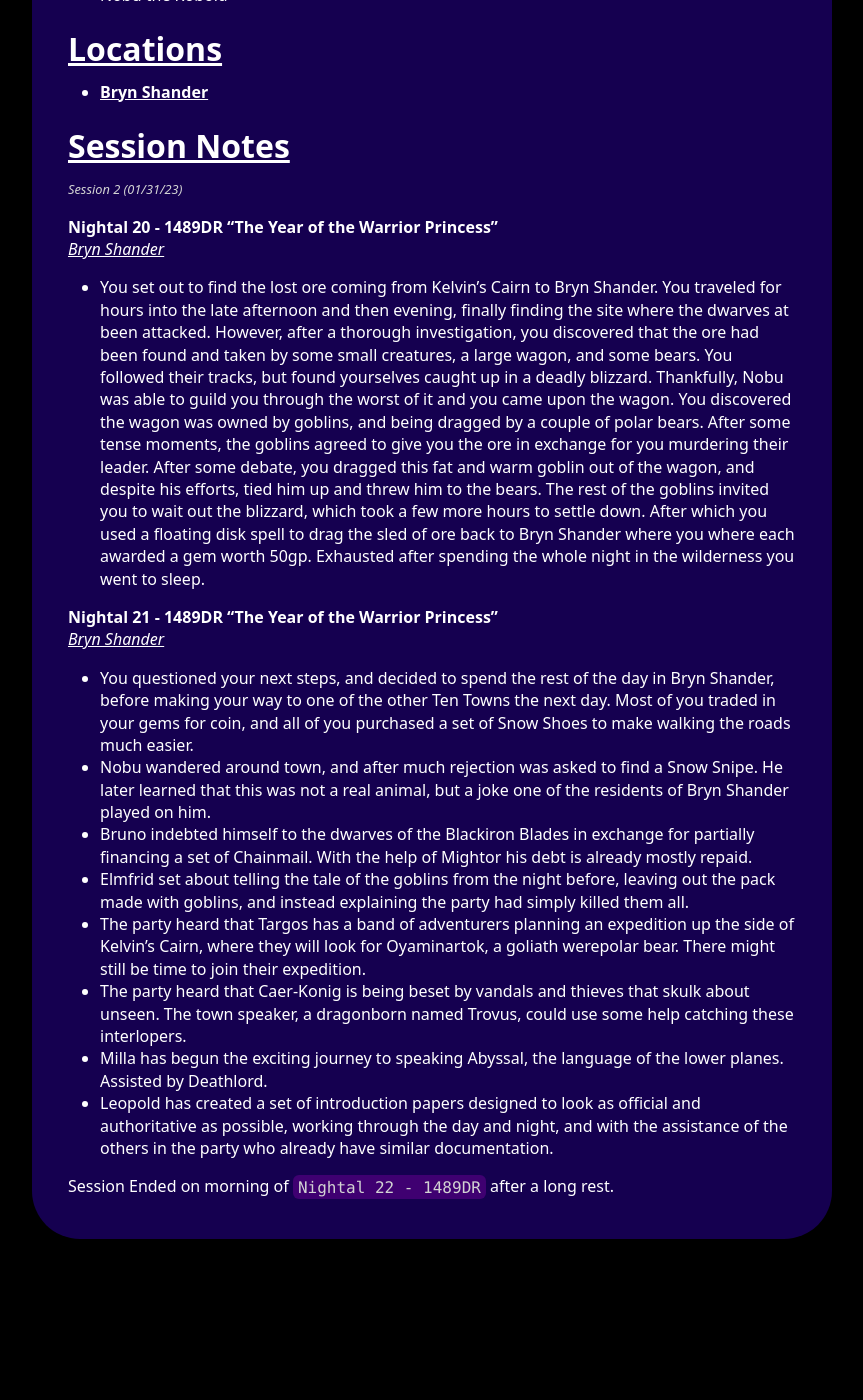
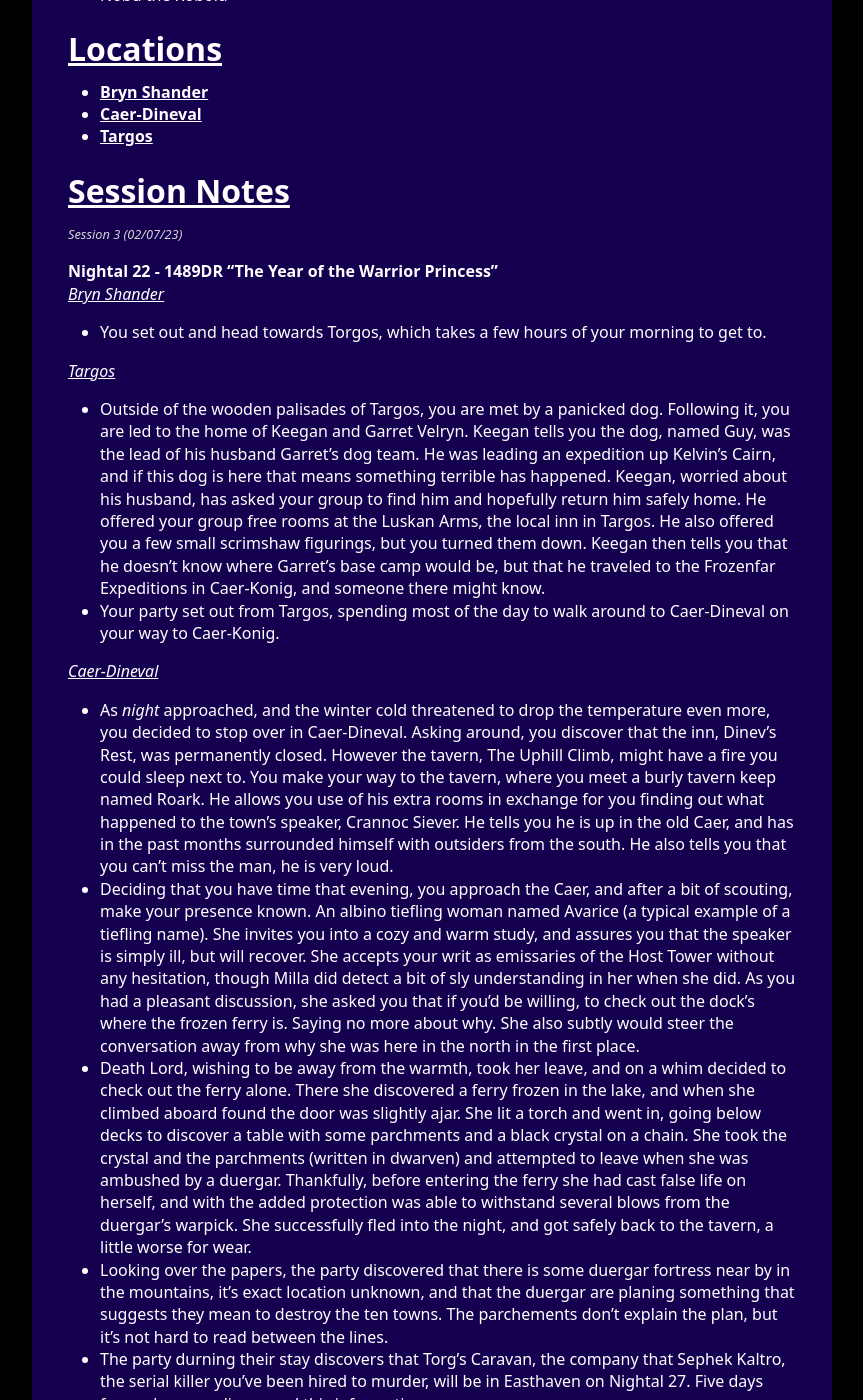
Before and after one commit to GMTim/RimeOfTheFrostMaiden, a Jekyll site: the page built from index.md, in a window 1280 px wide and 1400 px high, scrolled down 409 px. Shown: the whole window, without its empty margins (208-1071 px from the left). Built offline with Jekyll 4.4.1, drawn with Linux system fonts in a browser that asks for light colours; before the commit the page ends 1668 px from its top, so only the background shows below that; some of the changed text lies outside the part shown.

Commit message:
Added in two towns and last session's notes.

```diff
--- a/index.md
+++ b/index.md
@@ -13,28 +13,32 @@
 
 ## [Locations](./locations/locations.md)
 - [**Bryn Shander**](./locations/bryn-shander.md)
+- [**Caer-Dineval**](./locations/caer-dineval.md)
+- [**Targos**](./locations/targos.md)
 
 ## [Session Notes](./past-sessions.md)
-<em class="subtext">Session 2 (01/31/23)</em>
+<em class="subtext">Session 3 (02/07/23)</em>
 
-**Nightal 20 - 1489DR "The Year of the Warrior Princess"**
+**Nightal 22 - 1489DR "The Year of the Warrior Princess"**
 _[Bryn Shander](./locations/bryn-shander.md)_
 
-- You set out to find the lost ore coming from Kelvin's Cairn to Bryn Shander. You traveled for hours into the late afternoon and then evening, finally finding the site where the dwarves at been attacked. However, after a thorough investigation, you discovered that the ore had been found and taken by some small creatures, a large wagon, and some bears. You followed their tracks, but found yourselves caught up in a deadly blizzard. Thankfully, Nobu was able to guild you through the worst of it and you came upon the wagon. You discovered the wagon was owned by goblins, and being dragged by a couple of polar bears. After some tense moments, the goblins agreed to give you the ore in exchange for you murdering their leader. After some debate, you dragged this fat and warm goblin out of the wagon, and despite his efforts, tied him up and threw him to the bears. The rest of the goblins invited you to wait out the blizzard, which took a few more hours to settle down. After which you used a floating disk spell to drag the sled of ore back to Bryn Shander where you where each awarded a gem worth 50gp. Exhausted after spending the whole night in the wilderness you went to sleep.
+- You set out and head towards Torgos, which takes a few hours of your morning to get to.
 
-**Nightal 21 - 1489DR "The Year of the Warrior Princess"**
-_[Bryn Shander](./locations/bryn-shander.md)_
+_[Targos](./locations/targos.md)_
 
-- You questioned your next steps, and decided to spend the rest of the day in Bryn Shander, before making your way to one of the other Ten Towns the next day. Most of you traded in your gems for coin, and all of you purchased a set of Snow Shoes to make walking the roads much easier.
-- Nobu wandered around town, and after much rejection was asked to find a Snow Snipe. He later learned that this was not a real animal, but a joke one of the residents of Bryn Shander played on him.
-- Bruno indebted himself to the dwarves of the Blackiron Blades in exchange for partially financing a set of Chainmail. With the help of Mightor his debt is already mostly repaid.
-- Elmfrid set about telling the tale of the goblins from the night before, leaving out the pack made with goblins, and instead explaining the party had simply killed them all.
-- The party heard that Targos has a band of adventurers planning an expedition up the side of Kelvin's Cairn, where they will look for Oyaminartok, a goliath werepolar bear. There might still be time to join their expedition.
-- The party heard that Caer-Konig is being beset by vandals and thieves that skulk about unseen. The town speaker, a dragonborn named Trovus, could use some help catching these interlopers.
-- Milla has begun the exciting journey to speaking Abyssal, the language of the lower planes. Assisted by Deathlord.
-- Leopold has created a set of introduction papers designed to look as official and authoritative as possible, working through the day and night, and with the assistance of the others in the party who already have similar documentation.
+- Outside of the wooden palisades of Targos, you are met by a panicked dog. Following it, you are led to the home of Keegan and Garret Velryn. Keegan tells you the dog, named Guy, was the lead of his husband Garret's dog team. He was leading an expedition up Kelvin's Cairn, and if this dog is here that means something terrible has happened. Keegan, worried about his husband, has asked your group to find him and hopefully return him safely home. He offered your group free rooms at the Luskan Arms, the local inn in Targos. He also offered you a few small scrimshaw figurings, but you turned them down. Keegan then tells you that he doesn't know where Garret's base camp would be, but that he traveled to the Frozenfar Expeditions in Caer-Konig, and someone there might know.
+- Your party set out from Targos, spending most of the day to walk around to Caer-Dineval on your way to Caer-Konig.
 
-Session Ended on morning of `Nightal 22 - 1489DR` after a long rest.
+_[Caer-Dineval](./locations/caer-dineval.md)_
+
+- As _night_ approached, and the winter cold threatened to drop the temperature even more, you decided to stop over in Caer-Dineval. Asking around, you discover that the inn, Dinev's Rest, was permanently closed. However the tavern, The Uphill Climb, might have a fire you could sleep next to. You make your way to the tavern, where you meet a burly tavern keep named Roark. He allows you use of his extra rooms in exchange for you finding out what happened to the town's speaker, Crannoc Siever. He tells you he is up in the old Caer, and has in the past months surrounded himself with outsiders from the south. He also tells you that you can't miss the man, he is very loud.
+- Deciding that you have time that evening, you approach the Caer, and after a bit of scouting, make your presence known. An albino tiefling woman named Avarice (a typical example of a tiefling name). She invites you into a cozy and warm study, and assures you that the speaker is simply ill, but will recover. She accepts your writ as emissaries of the Host Tower without any hesitation, though Milla did detect a bit of sly understanding in her when she did. As you had a pleasant discussion, she asked you that if you'd be willing, to check out the dock's where the frozen ferry is. Saying no more about why. She also subtly would steer the conversation away from why she was here in the north in the first place.
+- Death Lord, wishing to be away from the warmth, took her leave, and on a whim decided to check out the ferry alone. There she discovered a ferry frozen in the lake, and when she climbed aboard found the door was slightly ajar. She lit a torch and went in, going below decks to discover a table with some parchments and a black crystal on a chain. She took the crystal and the parchments (written in dwarven) and attempted to leave when she was ambushed by a duergar. Thankfully, before entering the ferry she had cast false life on herself, and with the added protection was able to withstand several blows from the duergar's warpick. She successfully fled into the night, and got safely back to the tavern, a little worse for wear.
+- Looking over the papers, the party discovered that there is some duergar fortress near by in the mountains, it's exact location unknown, and that the duergar are planing something that suggests they mean to destroy the ten towns. The parchements don't explain the plan, but it's not hard to read between the lines.
+- The party durning their stay discovers that Torg's Caravan, the company that Sephek Kaltro, the serial killer you've been hired to murder, will be in Easthaven on Nightal 27. Five days from when you discovered this information.
+- The party then rests that night looking to head out to Caer-Konig, and the Frozenfar Expeditions in the morning.
+
+Session Ended on morning of `Nightal 23 - 1489DR` after a long rest.
 
 <script>
     function shuffleArray(array) {
```
Also changed, not shown: locations/bryn-shander.md (+1 -0 lines), locations/caer-dineval.md (added, +22 -0 lines), locations/locations.md (+2 -0 lines), locations/targos.md (added, +18 -0 lines), past-sessions.md (+25 -0 lines).
